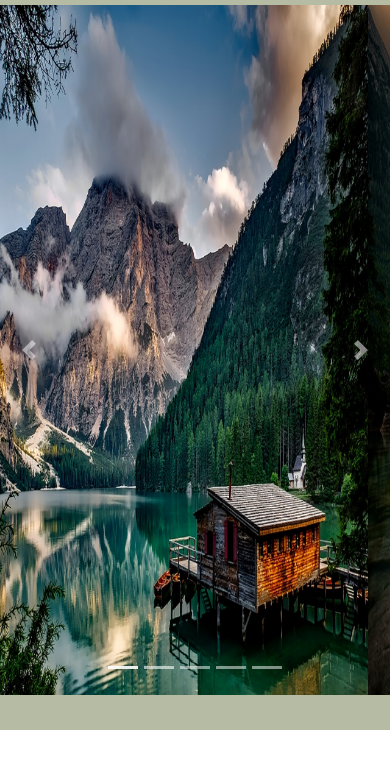
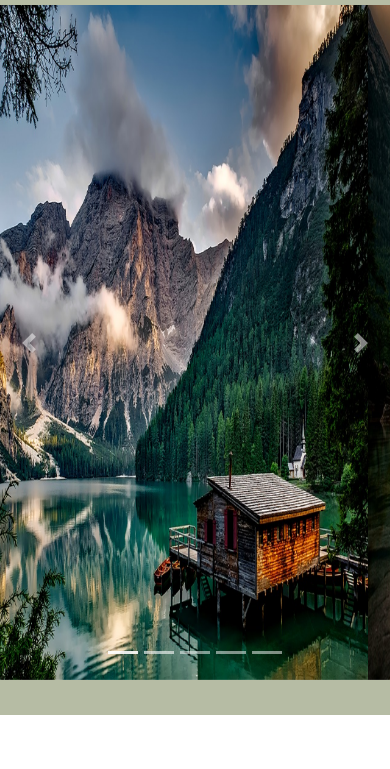
Before and after one commit to Adakai/6-lab-bootstrap, a plain HTML site: page index.html in a window 390 px wide. Shown: the part 51-820 px from the top of the page. Drawn offline with nearby package versions, Linux system fonts and the light colour scheme.

Commit message:
added @media

```diff
--- a/css/style.css
+++ b/css/style.css
@@ -21,8 +21,8 @@ nav {
     background-color: #5a663170;
 }
 
-@media screen and (max-width: 1200px) {
+@media screen and (max-width: 1400px) {
     img {
-        height: 690px;
+        height: 675px;
     }
 }
```
